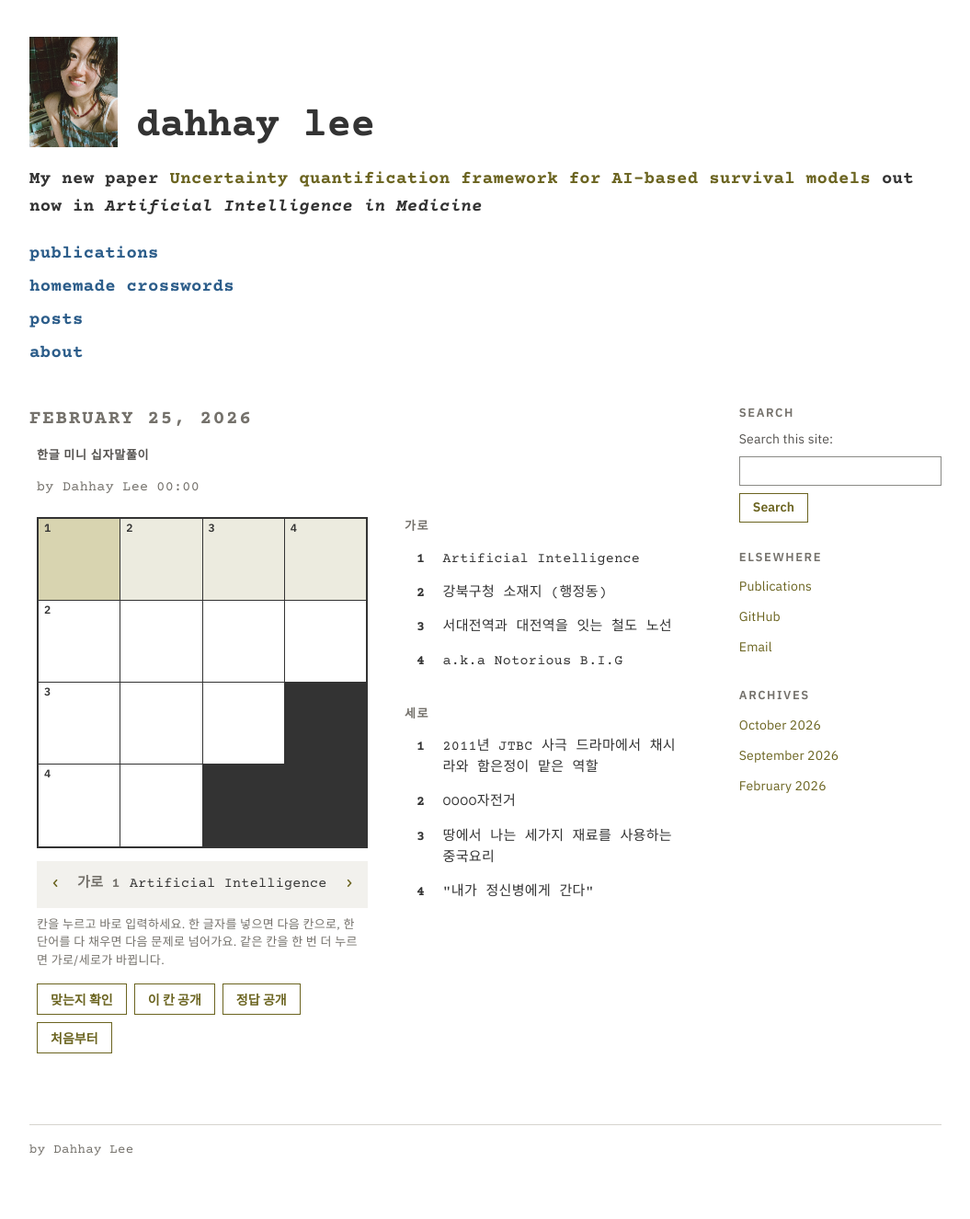
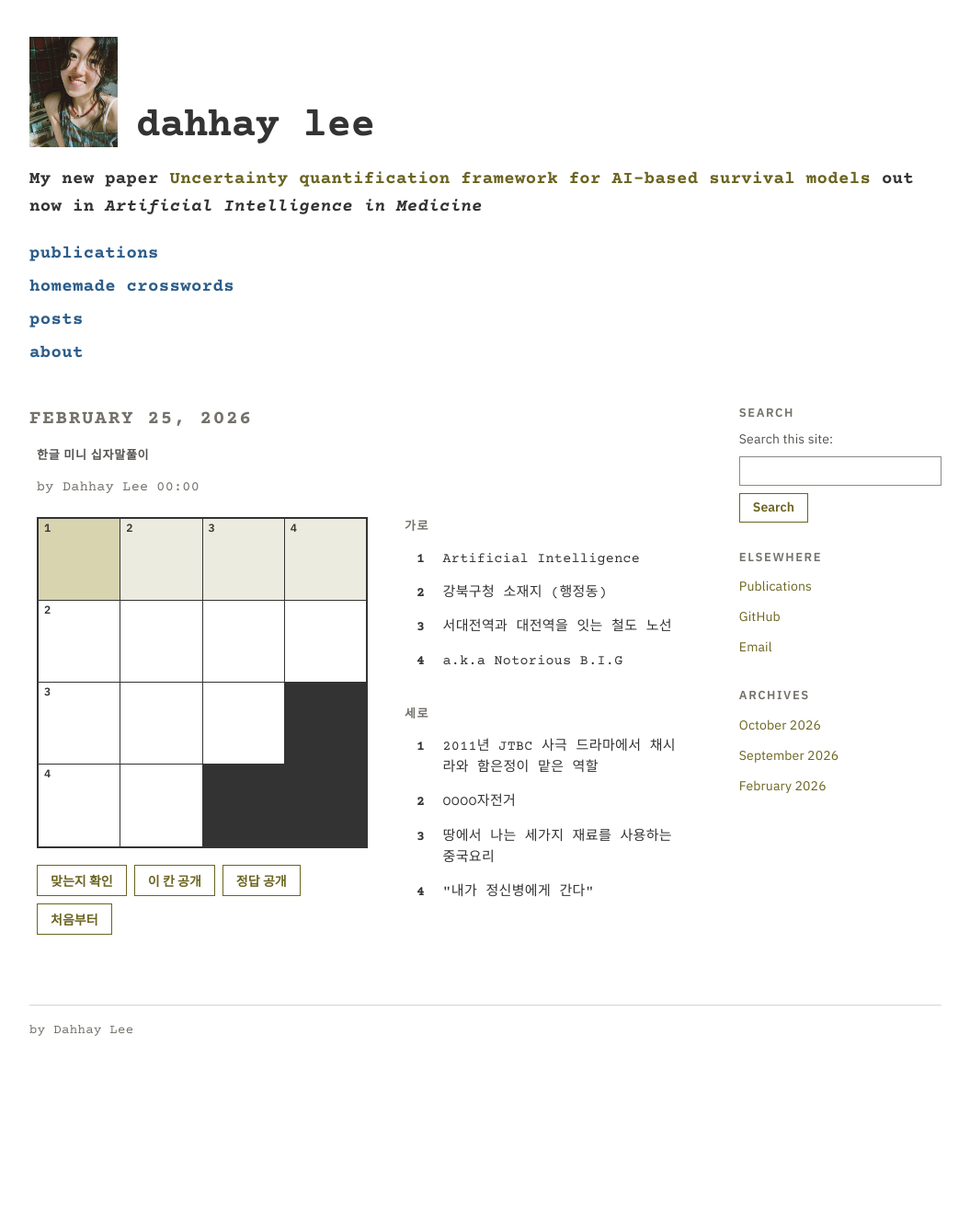
Before and after one commit to DahhayLee/DahhayLee.github.io, a Jekyll site: the page built from crossword-260225.html, in a window 1280 px wide. Shown: the whole page at 92% size, without its empty margins (112-1167 px from the left). Built offline with Jekyll 4.4.1, drawn with Linux system fonts in a browser that asks for light colours; some web fonts are replaced; after the commit the page ends 1195 px from its top, so only the background shows below that.

Commit message:
Edit crosswords

```diff
--- a/crossword-260225.html
+++ b/crossword-260225.html
@@ -47,16 +47,18 @@ permalink: /crossword-260225.html
 .xw #ans{position:absolute;opacity:0;border:0;padding:0;margin:0;font-size:16px;background:transparent;
   color:transparent;caret-color:transparent;pointer-events:none;outline:none}
 
-.xw .xw-bar{margin-top:14px;max-width:360px;display:flex;align-items:stretch;background:var(--xw-panel)}
+
+/* 문제 바: 문제 목록이 판 아래로 내려가는 좁은 화면(폰 등)에서만 보여요 */
+.xw .xw-layout{container-type:inline-size}
+.xw .xw-bar{display:none;margin-top:14px;max-width:360px;align-items:stretch;background:var(--xw-panel)}
+@container (max-width: 639px){ .xw .xw-bar{display:flex} }
 .xw .xw-bar button{border:0;background:transparent;color:var(--xw-link);font-family:var(--mono);
   font-size:22px;width:40px;cursor:pointer;flex:none}
 .xw .xw-bar button:hover{background:var(--xw-word)}
 .xw .cluetext{flex:1;padding:10px 4px;font-size:15px;line-height:1.5;min-height:3.4em;display:flex;align-items:center}
 .xw .cluetext b{white-space:nowrap;margin-right:10px;color:var(--xw-muted)}
 .xw .cluetext span{flex:1;text-align:left}
-.xw .hint{font-family:var(--sans);font-size:13px;line-height:1.5;color:var(--xw-muted);margin:8px 0 0;max-width:360px}
-
-.xw .actions{display:flex;flex-wrap:wrap;gap:8px;margin-top:16px;max-width:360px}
+.xw .actions{display:flex;flex-wrap:wrap;gap:8px;margin-top:18px;max-width:360px}
 .xw .actions button,.xw .share button{height:34px;padding:0 14px;border:1px solid var(--xw-link);
   background:transparent;color:var(--xw-link);font-family:var(--sans);font-size:14px;font-weight:600;
   cursor:pointer;border-radius:0}
@@ -102,10 +104,9 @@ permalink: /crossword-260225.html
 
         <div class="xw-bar">
           <button id="prev" aria-label="이전 문제">‹</button>
-          <div class="cluetext" id="cluetext" aria-live="polite"></div>
+          <div class="cluetext" id="cluetext"></div>
           <button id="next" aria-label="다음 문제">›</button>
         </div>
-        <p class="hint">칸을 누르고 바로 입력하세요. 한 글자를 넣으면 다음 칸으로, 한 단어를 다 채우면 다음 문제로 넘어가요. 같은 칸을 한 번 더 누르면 가로/세로가 바뀝니다.</p>
 
         <div class="actions">
           <button id="check">맞는지 확인</button>
```
Also changed, not shown: other parts of crossword-260225.html (+10 -4 lines), crossword-261008.html (+17 -10 lines), crossword-261015.html (+17 -10 lines).
